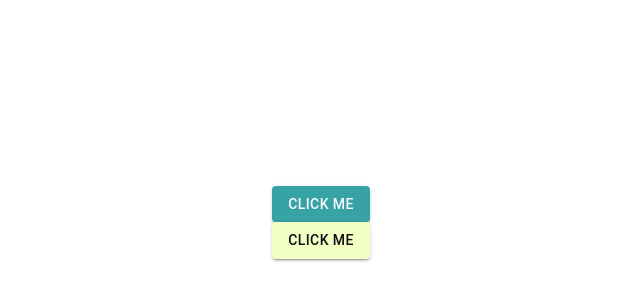
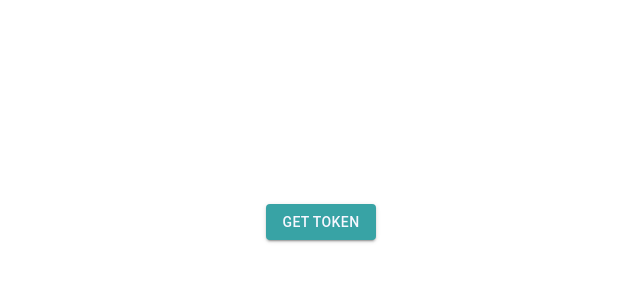
Before and after one commit to tomerbabila/connect-me, a React (Create React App) app: page / in a window 1280 px wide. Shown: the part 178-478 px from the top of the page, without its empty margins (319-959 px from the left). Built offline with nearby package versions, Linux system fonts and the light colour scheme.

Commit message:
Get token by click

```diff
--- a/package.json
+++ b/package.json
@@ -48,6 +48,7 @@
     ]
   },
   "devDependencies": {
+    "@babel/plugin-proposal-private-property-in-object": "^7.21.11",
     "@types/react-redux": "^7.1.26"
   }
 }
--- a/src/App.tsx
+++ b/src/App.tsx
@@ -1,13 +1,29 @@
 import './App.scss';
 import { ThemeProvider, Button } from '@mui/material';
 import theme from './styles/theme';
+import { getToken } from './features/auth/auth.actions';
+import { BodyModel, GRANT_TYPE } from './features/auth/auth.model';
+import { useAppDispatch } from './store';
 
 function App() {
+  const dispatch = useAppDispatch();
+
+  const getTokenNow = () => {
+    const data: BodyModel = {
+      grant_type: GRANT_TYPE.CLIENT_CREDENTIALS,
+      client_id: process.env.REACT_APP_SPOTIFY_CLIENT_ID || '',
+      client_secret: process.env.REACT_APP_SPOTIFY_SECRET || '',
+    };
+
+    dispatch(getToken(data));
+  };
+
   return (
     <div className='App'>
       <ThemeProvider theme={theme}>
-        <Button color='primary'>Click me</Button>
-        <Button color='secondary'>Click me</Button>
+        <Button color='primary' onClick={getTokenNow}>
+          Get token
+        </Button>
       </ThemeProvider>
     </div>
   );
--- a/src/features/auth/auth.actions.ts
+++ b/src/features/auth/auth.actions.ts
@@ -1,10 +1,11 @@
 import axios from 'axios';
 import qs from 'qs';
 import { createAsyncThunk } from '@reduxjs/toolkit';
+import { BodyModel } from './auth.model';
 
 const backendURL = 'https://accounts.spotify.com';
 
-export const getToken = createAsyncThunk(
+export const getToken = createAsyncThunk<string, BodyModel>(
   'auth/token',
   async (body, { rejectWithValue }) => {
     try {
--- a/src/features/auth/auth.model.ts
+++ b/src/features/auth/auth.model.ts
@@ -9,3 +9,13 @@ export interface AuthErrorModel {
   error: string;
   error_description: string;
 }
+
+export enum GRANT_TYPE {
+  CLIENT_CREDENTIALS = 'client_credentials',
+}
+
+export interface BodyModel {
+  grant_type: GRANT_TYPE;
+  client_id: string;
+  client_secret: string;
+}
--- a/src/store.ts
+++ b/src/store.ts
@@ -1,6 +1,7 @@
 import { configureStore } from '@reduxjs/toolkit';
 import generalSlice from './features/general.slice';
 import authSlice from './features/auth/auth.slice';
+import { useDispatch } from 'react-redux';
 
 const store = configureStore({
   reducer: {
@@ -12,5 +13,6 @@ const store = configureStore({
 
 export type RootState = ReturnType<typeof store.getState>;
 export type AppDispatch = typeof store.dispatch;
+export const useAppDispatch: () => AppDispatch = useDispatch;
 
 export default store;
```
Also changed, not shown: 1 other file (tests, documents, lock files or other folders).
